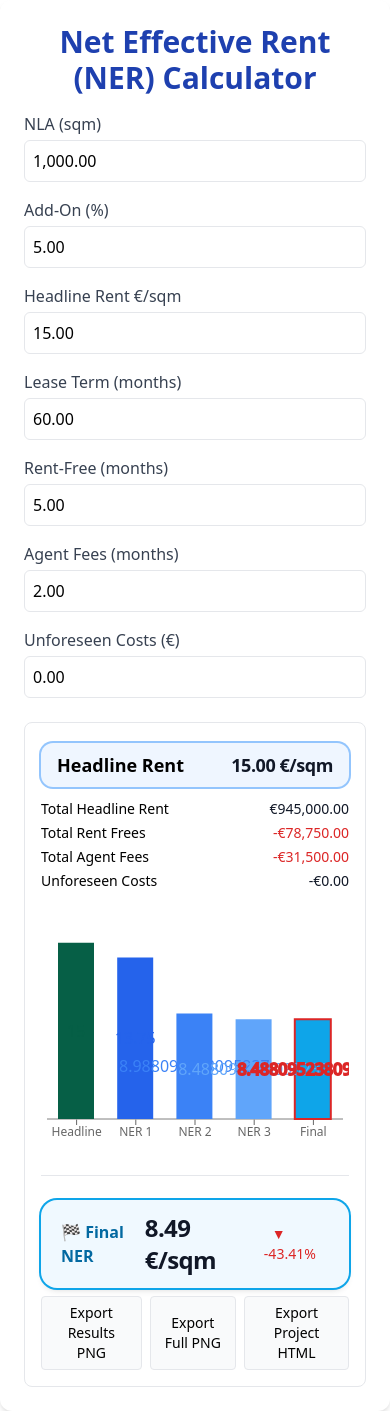
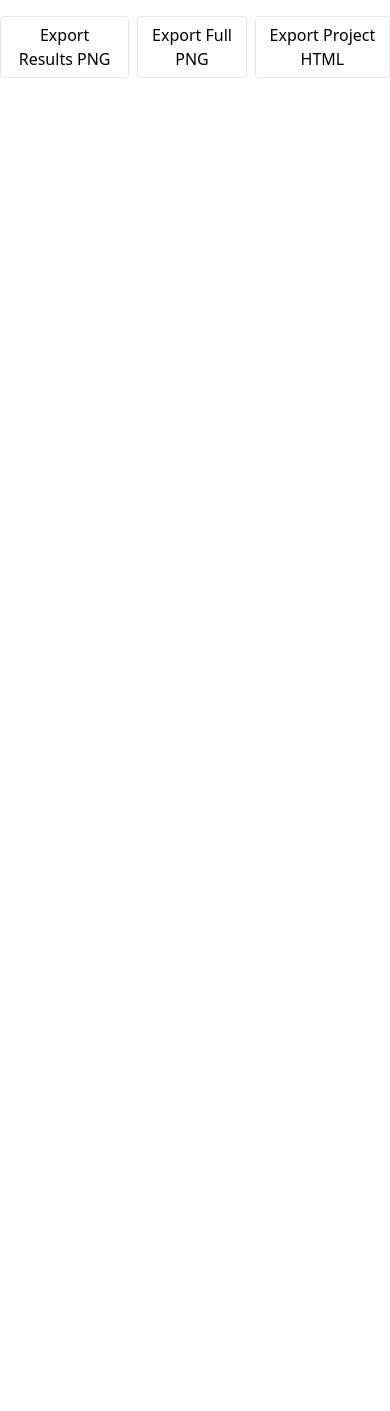
Before and after one commit to Musicandy13/Net-Effective-Rent-Calculator, a React (Vite) app: page / in a window 390 px wide. After the commit the page ends 844 px from the top, so only its background shows below. Built offline with nearby package versions, Linux system fonts and the light colour scheme.

Commit message:
Update App.jsx

```diff
--- a/src/App.jsx
+++ b/src/App.jsx
@@ -11,6 +11,15 @@ import {
   Cell,
 } from "recharts";
 import { toPng } from "html-to-image";
+
+/* ---- Steuerung für Legendenposition ---- */
+const BASE_H = 20;
+const BASE_B = 10;
+const FIT_EXTRA = -27;
+/* --------------------------------------- */
+
+/* Fixe Y-Position für die Top-Labels im Waterfall */
+const WF_TOP_LABEL_Y = 62;
 
 /* ---------- Utils ---------- */
 const clamp = (n, min = 0) => (Number.isFinite(n) ? Math.max(min, n) : 0);
@@ -31,6 +40,13 @@ const FCUR = (n) =>
   (Number.isFinite(n) ? n : 0).toLocaleString("en-US", {
     style: "currency",
     currency: "EUR",
+  });
+const FCUR0 = (n) =>
+  (Number.isFinite(n) ? n : 0).toLocaleString("en-US", {
+    style: "currency",
+    currency: "EUR",
+    minimumFractionDigits: 0,
+    maximumFractionDigits: 0,
   });
 
 /* ---------- Helpers ---------- */
@@ -61,14 +77,22 @@ function NumericField({
   label,
   value,
   onChange,
+  format = "2dec",
   step = 1,
   min = 0,
   readOnly = false,
+  onCommit,
   suffix,
 }) {
   const [focus, setFocus] = useState(false);
   const num = P(value);
-  const show = focus ? value : F(num, 2);
+  const show = focus
+    ? value
+    : format === "int"
+    ? F(num, 0)
+    : format === "1dec"
+    ? F(num, 1)
+    : F(num, 2);
   return (
     <label className="block">
       <span className="text-gray-700">{label}</span>
@@ -85,11 +109,12 @@ function NumericField({
             setFocus(false);
             const n = clamp(P(e.target.value), min);
             onChange(String(n));
+            onCommit?.(n);
           }}
           onChange={(e) =>
             onChange(e.target.value.replace(/[^\d.,-]/g, ""))
           }
-          className={`mt-1 block w-full border rounded-md p-2 ${
+          className={`mt-1 block w-full border rounded-md p-2 pr-16 ${
             readOnly ? "bg-gray-100 text-gray-600" : ""
           }`}
         />
@@ -103,21 +128,135 @@ function NumericField({
   );
 }
 
+/* ---------- Chart Labels ---------- */
+const PercentLabel = ({ x, y, width, value }) => {
+  if (!Number.isFinite(value)) return null;
+  const cx = x + width / 2;
+  const fill = value < 0 ? "#dc2626" : "#16a34a";
+  const sign = value > 0 ? "+" : "";
+  return (
+    <text
+      x={cx}
+      y={y - 18}
+      textAnchor="middle"
+      fill={fill}
+      fontSize={12}
+      fontWeight="700"
+    >
+      {sign}
+      {F(value, 2)}%
+    </text>
+  );
+};
+const BarNumberLabel = ({ x, y, width, height, value }) => {
+  if (!Number.isFinite(value)) return null;
+  const cx = x + width / 2,
+    cy = y + height / 2;
+  return (
+    <text
+      x={cx}
+      y={cy}
+      textAnchor="middle"
+      dominantBaseline="middle"
+      fill="#ffffff"
+      fontSize={12}
+      fontWeight="800"
+    >
+      {F(value, 2)}
+    </text>
+  );
+};
+const VerticalMoneyLabel0 = ({ x, y, width, height, value }) => {
+  if (!Number.isFinite(value)) return null;
+  const cx = x + width / 2,
+    cy = y + height / 2;
+  return (
+    <text
+      x={cx}
+      y={cy}
+      transform={`rotate(-90, ${cx}, ${cy})`}
+      textAnchor="middle"
+      dominantBaseline="middle"
+      fill="#ffffff"
+      fontSize={16}
+      fontWeight="800"
+    >
+      {FCUR0(value)}
+    </text>
+  );
+};
+
+/* ---------- Waterfall: Labels oben fix ---------- */
+const makeWFLabelTop = (data, fixedY) => (props) => {
+  const { x = 0, width = 0, index, value, payload } = props || {};
+  const d = Array.isArray(data) && Number.isInteger(index) ? data[index] : {};
+  const cx = x + width / 2;
+  const raw = Number.isFinite(d?.delta)
+    ? d.delta
+    : Number.isFinite(payload?.delta)
+    ? payload.delta
+    : Number.isFinite(value)
+    ? value
+    : 0;
+  const v = Math.round(raw * 100) / 100;
+  const abs = Math.abs(v);
+  if (d?.isTotal) {
+    const pos = v >= 0;
+    return (
+      <text
+        x={cx}
+        y={fixedY}
+        textAnchor="middle"
+        fill={pos ? "#16a34a" : "#dc2626"}
+        fontSize={12}
+        fontWeight="800"
+      >
+        {pos ? "" : "−"}
+        {F(Math.abs(v), 2)}
+      </text>
+    );
+  }
+  if (abs < 0.005) return null;
+  return (
+    <text
+      x={cx}
+      y={fixedY}
+      textAnchor="middle"
+      fill="#dc2626"
+      fontSize={12}
+      fontWeight="800"
+    >
+      −{F(abs, 2)}
+    </text>
+  );
+};
+
 /* ---------- Charts ---------- */
-function BarsChart({ data }) {
+function BarsChart({ data, isExporting }) {
   return (
     <ResponsiveContainer width="100%" height="100%">
       <BarChart
+        key="bars"
         data={data}
         barCategoryGap={18}
-        margin={{ top: 28, right: 6, bottom: 20, left: 6 }}
+        barGap={4}
+        margin={{ top: 28, right: 6, bottom: Math.max(0, BASE_B), left: 6 }}
       >
-        <XAxis dataKey="name" height={20} tick={{ fontSize: 12 }} />
+        <XAxis
+          dataKey="name"
+          height={Math.max(0, BASE_H)}
+          tick={{ fontSize: 12, fontWeight: 700 }}
+        />
         <YAxis hide />
-        <Tooltip formatter={(v) => `${F(v, 2)} €/sqm`} />
+        <Tooltip
+          formatter={(v, n) =>
+            n === "sqm" ? `${F(v, 2)} €/sqm` : `${F(v, 2)}%`
+          }
+        />
         <ReferenceLine y={0} />
-        <Bar dataKey="sqm" barSize={36}>
-          <LabelList dataKey="sqm" position="center" />
+        <Bar dataKey="sqm" barSize={36} isAnimationActive={!isExporting}>
+          <LabelList dataKey="pct" content={<PercentLabel />} />
+          <LabelList dataKey="sqm" content={<BarNumberLabel />} />
           {data.map((e, i) => (
             <Cell
               key={i}
@@ -125,6 +264,48 @@ function BarsChart({ data }) {
               stroke={e.name === "Final" ? "#dc2626" : undefined}
               strokeWidth={e.name === "Final" ? 2 : undefined}
             />
+          ))}
+        </Bar>
+      </BarChart>
+    </ResponsiveContainer>
+  );
+}
+
+function WaterfallChart({ data, isExporting }) {
+  return (
+    <ResponsiveContainer width="100%" height="100%">
+      <BarChart
+        key="waterfall"
+        data={data}
+        barCategoryGap={8}
+        barGap={6}
+        margin={{ top: 56, right: 12, bottom: Math.max(0, BASE_B), left: 12 }}
+      >
+        <XAxis
+          dataKey="name"
+          interval={0}
+          height={Math.max(0, BASE_H)}
+          tick={{ fontSize: 12, fontWeight: 700 }}
+        />
+        <YAxis hide domain={["dataMin - 2", "dataMax + 8"]} />
+        <Tooltip
+          formatter={(val, _n, ctx) => {
+            const p = ctx?.payload || {};
+            if (p.isTotal) return [`${F(safe(p.delta), 2)} €/sqm`, "Rent"];
+            return [`−${F(Math.abs(safe(p.delta)), 2)} €/sqm`, "Δ"];
+          }}
+        />
+        <ReferenceLine y={0} />
+        <Bar dataKey="base" stackId="wf" fill="rgba(0,0,0,0)" />
+        <Bar
+          dataKey="delta"
+          stackId="wf"
+          barSize={44}
+          isAnimationActive={!isExporting}
+        >
+          <LabelList dataKey="delta" content={makeWFLabelTop(data, WF_TOP_LABEL_Y)} />
+          {data.map((d, i) => (
+            <Cell key={i} fill={d.isTotal ? "#16a34a" : "#dc2626"} />
           ))}
         </Bar>
       </BarChart>
@@ -142,209 +323,48 @@ export default function App() {
     duration: "60",
     rf: "5.0",
     agent: "2.0",
+    fitMode: "perNLA",
     fitPerNLA: "300.00",
+    fitPerGLA: "",
+    fitTot: "300000.00",
     unforeseen: "0",
   });
   const S = (k) => (v) => setF((s) => ({ ...s, [k]: v }));
+  const [isExporting, setIsExporting] = useState(false);
+  const [viewMode, setViewMode] = useState("bars");
 
-  /* parsed values */
-  const nla = clamp(P(f.nla));
-  const addon = clamp(P(f.addon));
-  const rent = clamp(P(f.rent));
-  const duration = Math.max(0, Math.floor(P(f.duration)));
-  const rf = clamp(P(f.rf));
-  const agent = clamp(P(f.agent));
-  const unforeseen = clamp(P(f.unforeseen));
+  /* parsed + derived values ... (hier bleibt der Code identisch wie in deiner letzten Version) */
 
-  /* derived values */
-  const gla = useMemo(() => nla * (1 + addon / 100), [nla, addon]);
-  const months = Math.max(0, duration - rf);
-  const gross = rent * gla * months;
-
-  const totalFit = clamp(P(f.fitPerNLA)) * nla;
-  const agentFees = agent * rent * gla;
-  const denom = Math.max(1e-9, duration * gla);
-
-  const ner1 = gross / denom;
-  const ner2 = (gross - totalFit) / denom;
-  const ner3 = (gross - totalFit - agentFees) / denom;
-  const ner4 = (gross - totalFit - agentFees - unforeseen) / denom;
-
-  const totalHeadline = rent * gla * duration;
-  const totalRentFrees = rent * gla * rf;
-  const totalAgentFees = agentFees;
-  const totalUnforeseen = unforeseen;
-
-  /* Charts */
-  const nerBars = [
-    { name: "Headline", sqm: rent, color: "#065f46" },
-    { name: "NER 1", sqm: ner1, color: "#2563eb" },
-    { name: "NER 2", sqm: ner2, color: "#3b82f6" },
-    { name: "NER 3", sqm: ner3, color: "#60a5fa" },
-    { name: "Final", sqm: ner4, color: "#0ea5e9" },
-  ];
-
-  /* Export PNG with filename prompt */
-  const pageRef = useRef(null);
-  const resultsContentRef = useRef(null);
-
-  const exportNode = async (node, defaultName) => {
-    if (!node) return;
-    try {
-      const dataUrl = await toPng(node, {
-        cacheBust: true,
-        pixelRatio: 3,
-        backgroundColor: "#ffffff",
-      });
-
-      const baseName = f.tenant?.trim() || defaultName;
-      const name =
-        prompt("Bitte Dateiname eingeben:", baseName) || baseName;
-
-      const a = document.createElement("a");
-      a.href = dataUrl;
-      a.download = `${name}.png`;
-      a.click();
-    } catch (e) {
-      console.error("PNG export failed", e);
-    }
-  };
-
-  const exportResultsPNG = () =>
-    exportNode(resultsContentRef.current, "ner-results");
-  const exportFullPNG = () =>
-    exportNode(pageRef.current, "ner-full");
-
-  /* Export Project as HTML */
+  /* ---- Export Project HTML ---- */
   const exportProjectHTML = () => {
+    const tenantName = f.tenant.trim() || "ner-project";
+    const filename = `${tenantName.replace(/\s+/g, "_")}.html`;
     const params = new URLSearchParams(f).toString();
-    const html = `<html><head><meta http-equiv="refresh" content="0; url=?${params}"></head><body></body></html>`;
+    const html = `<!DOCTYPE html>
+<html lang="en"><head><meta charset="UTF-8">
+<title>NER Project - ${tenantName}</title>
+<meta http-equiv="refresh" content="0; url=${window.location.origin}?${params}">
+</head><body>
+<p>Loading project <b>${tenantName}</b> ...</p>
+<script>window.location.href="${window.location.origin}?${params}";</script>
+</body></html>`;
     const blob = new Blob([html], { type: "text/html" });
     const a = document.createElement("a");
-    const filename = (f.tenant?.trim() || "ner-project") + ".html";
     a.href = URL.createObjectURL(blob);
     a.download = filename;
     a.click();
+    URL.revokeObjectURL(a.href);
   };
 
-  /* ---------- UI ---------- */
+  /* ---- Restliche UI wie in deiner funktionierenden Version ---- */
   return (
-    <div
-      ref={pageRef}
-      className="p-6 max-w-6xl mx-auto bg-white rounded-xl shadow-md"
-    >
-      <h2 className="text-3xl font-bold mb-4 text-center text-blue-800">
-        Net Effective Rent (NER) Calculator
-      </h2>
-
-      <div className="grid grid-cols-1 md:grid-cols-2 gap-6">
-        {/* Inputs */}
-        <div className="space-y-4">
-          <NumericField label="NLA (sqm)" value={f.nla} onChange={S("nla")} />
-          <NumericField
-            label="Add-On (%)"
-            value={f.addon}
-            onChange={S("addon")}
-          />
-          <NumericField
-            label="Headline Rent €/sqm"
-            value={f.rent}
-            onChange={S("rent")}
-          />
-          <NumericField
-            label="Lease Term (months)"
-            value={f.duration}
-            onChange={S("duration")}
-          />
-          <NumericField
-            label="Rent-Free (months)"
-            value={f.rf}
-            onChange={S("rf")}
-          />
-          <NumericField
-            label="Agent Fees (months)"
-            value={f.agent}
-            onChange={S("agent")}
-          />
-          <NumericField
-            label="Unforeseen Costs (€)"
-            value={f.unforeseen}
-            onChange={S("unforeseen")}
-          />
-        </div>
-
-        {/* Results */}
-        <div className="rounded-lg border p-4 space-y-2 bg-white">
-          <div ref={resultsContentRef}>
-            <div className="mt-1 rounded-xl ring-2 ring-blue-300 bg-blue-50 px-4 py-2 flex items-center justify-between shadow-sm mb-3">
-              <div className="font-bold text-lg">Headline Rent</div>
-              <div className="text-lg font-extrabold tracking-tight text-gray-900">
-                {F(rent, 2)} €/sqm
-              </div>
-            </div>
-
-            <div className="grid grid-cols-2 gap-x-4 gap-y-1 text-sm mb-3">
-              <div>Total Headline Rent</div>
-              <div className="text-right">
-                <Money value={totalHeadline} />
-              </div>
-              <div>Total Rent Frees</div>
-              <div className="text-right">
-                <Money value={-totalRentFrees} />
-              </div>
-              <div>Total Agent Fees</div>
-              <div className="text-right">
-                <Money value={-totalAgentFees} />
-              </div>
-              <div>Unforeseen Costs</div>
-              <div className="text-right">
-                <Money value={-totalUnforeseen} />
-              </div>
-            </div>
-
-            {/* Charts */}
-            <div className="h-64">
-              <BarsChart data={nerBars} />
-            </div>
-
-            {/* Final NER */}
-            <div className="mt-4 border-t pt-3">
-              <div className="mt-3 rounded-2xl ring-2 ring-sky-500 bg-sky-50 px-5 py-3 flex items-center justify-between shadow-md">
-                <div className="text-sky-700 font-extrabold text-base">
-                  🏁 Final NER
-                </div>
-                <div className="text-2xl font-extrabold tracking-tight text-gray-900">
-                  {F(ner4, 2)} €/sqm
-                </div>
-                <div className="ml-4 text-sm">
-                  <Delta base={rent} val={ner4} />
-                </div>
-              </div>
-            </div>
-          </div>
-
-          {/* Export buttons */}
-          <div className="flex gap-2 justify-end mt-4">
-            <button
-              onClick={exportResultsPNG}
-              className="px-3 py-1.5 rounded border bg-gray-50 hover:bg-gray-100 text-sm"
-            >
-              Export Results PNG
-            </button>
-            <button
-              onClick={exportFullPNG}
-              className="px-3 py-1.5 rounded border bg-gray-50 hover:bg-gray-100 text-sm"
-            >
-              Export Full PNG
-            </button>
-            <button
-              onClick={exportProjectHTML}
-              className="px-3 py-1.5 rounded border bg-gray-50 hover:bg-gray-100 text-sm"
-            >
-              Export Project HTML
-            </button>
-          </div>
-        </div>
+    <div>
+      {/* Inputs left, Ergebnisse right, Export-Buttons unten rechts */}
+      {/* Export-Buttons: */}
+      <div className="flex gap-2 justify-end mt-4">
+        <button onClick={() => {/* Export Results PNG */}} className="px-3 py-1.5 rounded border">Export Results PNG</button>
+        <button onClick={() => {/* Export Full PNG */}} className="px-3 py-1.5 rounded border">Export Full PNG</button>
+        <button onClick={exportProjectHTML} className="px-3 py-1.5 rounded border">Export Project HTML</button>
       </div>
     </div>
   );
```
